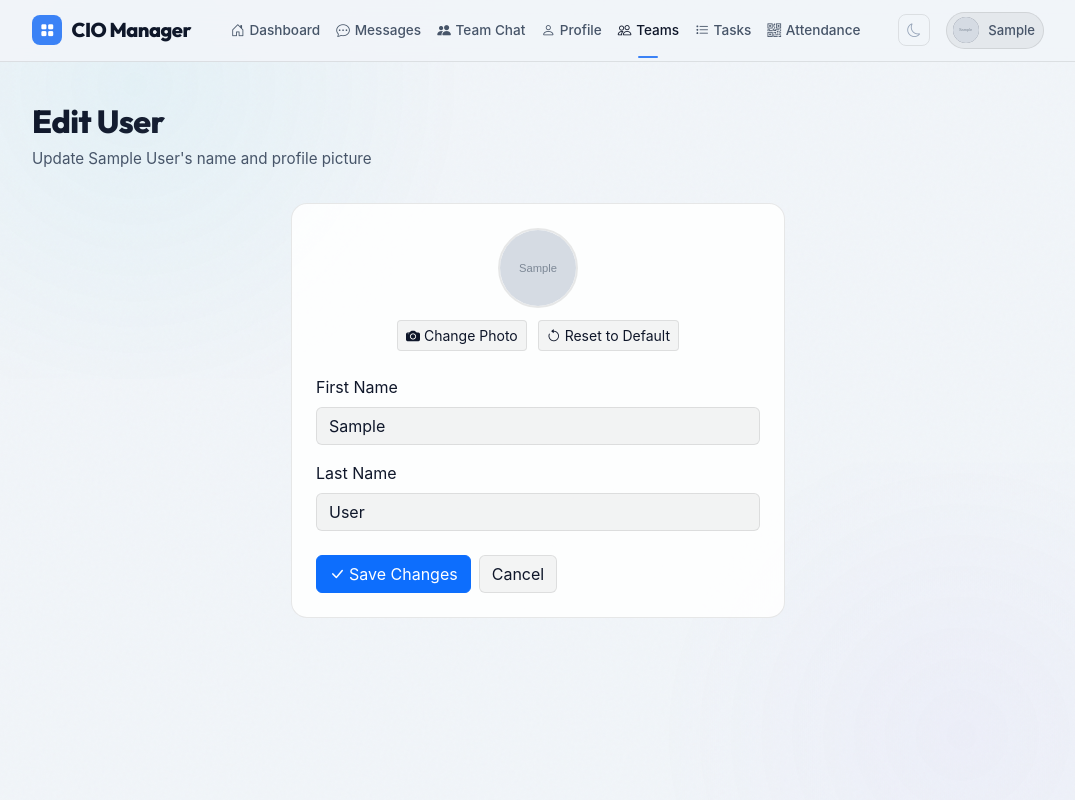
After one commit to jackrhoa/uva-swe-project, a Django app: page /profile/edit/1/ in a window 1280 px wide. The commit adds this page. Shown: the whole page, without its empty margins (102-1177 px from the left). Run offline with Django 5.2, Linux system fonts and the light colour scheme; a user stored in the database is signed in; tables that the repository leaves empty hold one stand-in row (values such as "Sample post"); grey boxes marked "Sample" are stand-in pictures; some web fonts are replaced.

Commit message:
give exec power to change user profiles names and pfp

```diff
--- a/config/urls.py
+++ b/config/urls.py
@@ -20,6 +20,7 @@ urlpatterns = [
     path('add-team/', views.add_team, name='add_team'),
     path('delete-team/<int:team_id>/', views.delete_team, name='delete_team'),
     path('profile/edit/', views.edit_profile, name='edit_profile'),
+    path('profile/edit/<int:user_id>/', views.exec_edit_user, name='exec_edit_user'),
     path('profile/delete/', views.delete_account, name='delete_account'),
     path('messages/', include('messaging.urls')),
     path('tasks/add/', views.add_task, name='add_task'),
--- /dev/null
+++ b/templates/exec_edit_user.html
@@ -0,0 +1,98 @@
+{% extends "base.html" %}
+{% block title %}Edit User — CIO Manager{% endblock %}
+{% block nav_teams %}active{% endblock %}
+
+{% block content %}
+<div class="page-header animate-in delay-1">
+    <h1>Edit User</h1>
+    <p class="page-subtitle">Update {{ target_profile.user.first_name }} {{ target_profile.user.last_name }}'s name and profile picture</p>
+</div>
+
+<div class="row justify-content-center">
+    <div class="col-md-8 col-lg-6 animate-in delay-2">
+        <div class="glass-card">
+            <form method="post" enctype="multipart/form-data">
+                {% csrf_token %}
+
+                <!-- Avatar upload -->
+                <div class="mb-4 text-center">
+                    <div style="margin-bottom:0.75rem;">
+                        {% if target_profile.avatar %}
+                            <img id="avatar-preview" src="{{ target_profile.avatar.url }}" alt="Profile picture"
+                                 style="width:80px;height:80px;border-radius:50%;object-fit:cover;border:2px solid var(--border-color);display:inline-block;">
+                        {% else %}
+                            <div id="avatar-placeholder" style="width:80px;height:80px;border-radius:50%;background:#4b5563;border:2px solid var(--border-color);display:inline-flex;align-items:center;justify-content:center;color:#d1d5db;font-size:1.4rem;font-weight:700;">
+                                {{ target_profile.user.first_name|make_list|first }}{{ target_profile.user.last_name|make_list|first }}
+                            </div>
+                            <img id="avatar-preview" src="" alt="Profile picture"
+                                 style="width:80px;height:80px;border-radius:50%;object-fit:cover;border:2px solid var(--border-color);display:none;">
+                        {% endif %}
+                    </div>
+                    <label for="id_avatar" class="btn btn-sm profile-action-btn" style="cursor:pointer;">
+                        <i class="bi bi-camera-fill me-1"></i>Change Photo
+                    </label>
+                    <input type="file" name="avatar" id="id_avatar" accept=".jpg,.jpeg,.png,.gif,.webp" style="display:none;">
+                    <input type="hidden" name="remove_avatar" id="remove_avatar_input" value="">
+                    <button type="button"
+                            id="btn-reset-avatar"
+                            class="btn btn-sm profile-action-btn"
+                            style="margin-left:0.4rem;{% if not target_profile.avatar %}display:none;{% endif %}">
+                        <i class="bi bi-arrow-counterclockwise me-1"></i>Reset to Default
+                    </button>
+                </div>
+
+                <div class="mb-3">
+                    <label for="{{ form.first_name.id_for_label }}" class="form-label">First Name</label>
+                    {{ form.first_name }}
+                </div>
+
+                <div class="mb-3">
+                    <label for="{{ form.last_name.id_for_label }}" class="form-label">Last Name</label>
+                    {{ form.last_name }}
+                </div>
+
+                <div class="d-flex gap-2 mt-4">
+                    <button type="submit" class="btn btn-primary">
+                        <i class="bi bi-check-lg me-1"></i>Save Changes
+                    </button>
+                    <a href="{% url 'manage_teams' %}" class="btn profile-action-btn">
+                        Cancel
+                    </a>
+                </div>
+            </form>
+        </div>
+    </div>
+</div>
+
+<script>
+    const avatarInput = document.getElementById('id_avatar');
+    const resetBtn = document.getElementById('btn-reset-avatar');
+    const removeInput = document.getElementById('remove_avatar_input');
+
+    avatarInput.addEventListener('change', function () {
+        const file = this.files[0];
+        if (!file) return;
+        removeInput.value = '';
+        const reader = new FileReader();
+        reader.onload = function (e) {
+            const preview = document.getElementById('avatar-preview');
+            const placeholder = document.getElementById('avatar-placeholder');
+            preview.src = e.target.result;
+            preview.style.display = 'inline-block';
+            if (placeholder) placeholder.style.display = 'none';
+        };
+        reader.readAsDataURL(file);
+        resetBtn.style.display = '';
+    });
+
+    resetBtn.addEventListener('click', function () {
+        const preview = document.getElementById('avatar-preview');
+        const placeholder = document.getElementById('avatar-placeholder');
+        avatarInput.value = '';
+        removeInput.value = '1';
+        preview.style.display = 'none';
+        if (placeholder) placeholder.style.display = 'inline-flex';
+        resetBtn.style.display = 'none';
+    });
+</script>
+{% endblock %}
--- a/templates/manage_teams.html
+++ b/templates/manage_teams.html
@@ -185,6 +185,9 @@
                             </div>
                             <div style="font-size:0.75rem;color:var(--text-muted);">{{ user_profile.user.email }}</div>
                         </div>
+                        <a href="{% url 'exec_edit_user' user_profile.user.id %}" class="team-delete-btn" title="Edit profile" style="margin-left:0.25rem;color:var(--text-muted);">
+                            <i class="bi bi-pencil" style="font-size:0.8rem;"></i>
+                        </a>
                     </div>
                 </td>
                 <td>
--- a/users/views.py
+++ b/users/views.py
@@ -296,6 +296,45 @@ def edit_profile(request):
         'form': form,
         'profile': request.user.profile,
     })
+
+@login_required
+def exec_edit_user(request, user_id):
+    if not request.user.profile.is_exec():
+        return redirect('home')
+
+    target_profile = get_object_or_404(UserProfile, user__id=user_id)
+    if target_profile.is_admin():
+        return redirect('manage_teams')
+
+    if request.method == 'POST':
+        form = ProfileNameForm(request.POST, instance=target_profile.user)
+        if form.is_valid():
+            form.save()
+        if request.POST.get('remove_avatar'):
+            target_profile.avatar.delete(save=True)
+        else:
+            avatar_file = request.FILES.get('avatar')
+            if avatar_file:
+                import os
+                allowed_extensions = {'.jpg', '.jpeg', '.png', '.gif', '.webp'}
+                ext = os.path.splitext(avatar_file.name)[1].lower()
+                if ext not in allowed_extensions:
+                    from django.contrib import messages
+                    messages.error(request, f'Unsupported file type "{ext}". Please upload a JPEG, PNG, GIF, or WEBP image.')
+                    return render(request, 'exec_edit_user.html', {
+                        'form': ProfileNameForm(request.POST, instance=target_profile.user),
+                        'target_profile': target_profile,
+                    })
+                target_profile.avatar = avatar_file
+                target_profile.save()
+        return redirect('manage_teams')
+
+    form = ProfileNameForm(instance=target_profile.user)
+    return render(request, 'exec_edit_user.html', {
+        'form': form,
+        'target_profile': target_profile,
+    })
+
 
 @login_required
 def delete_account(request):
```
